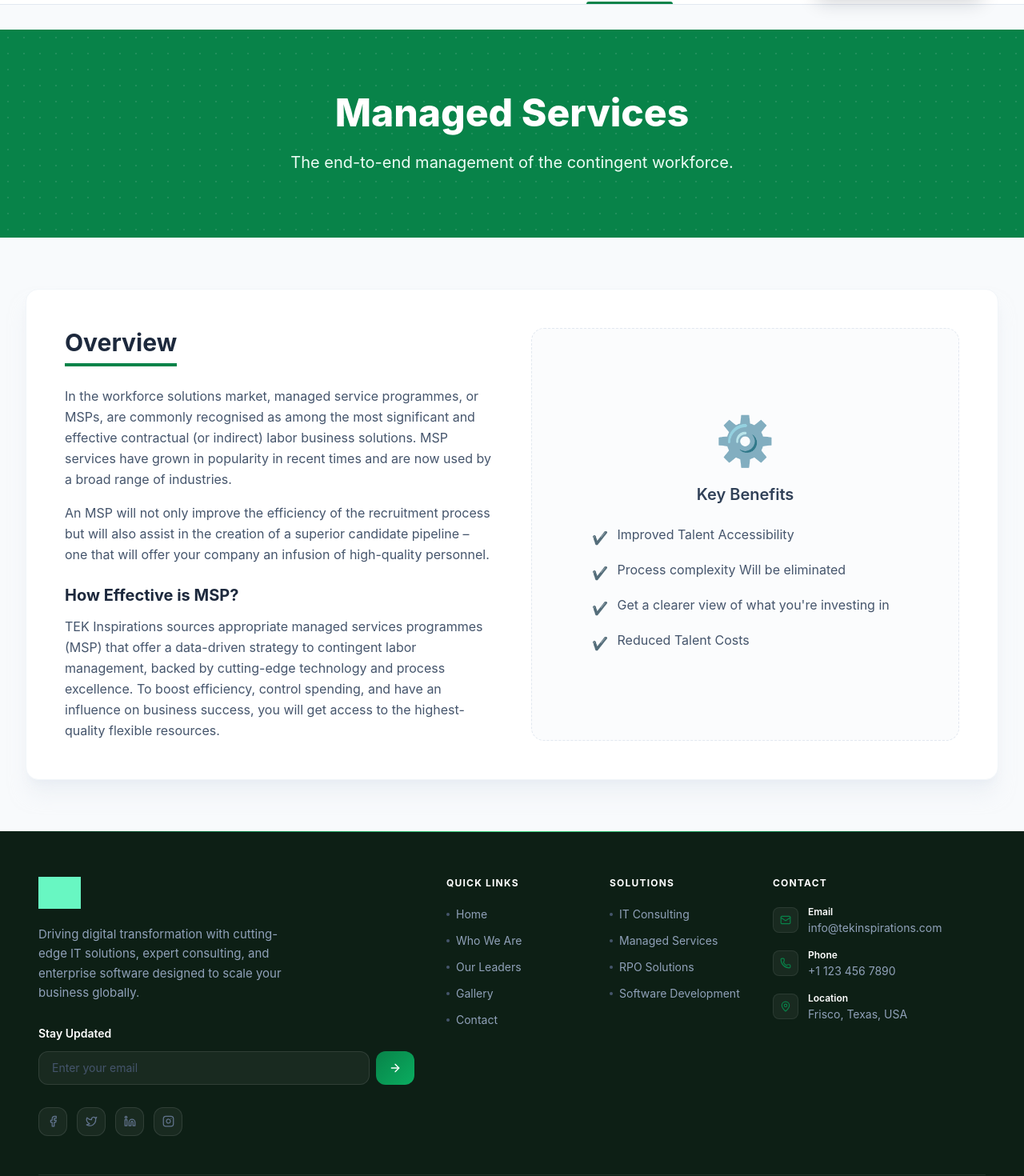
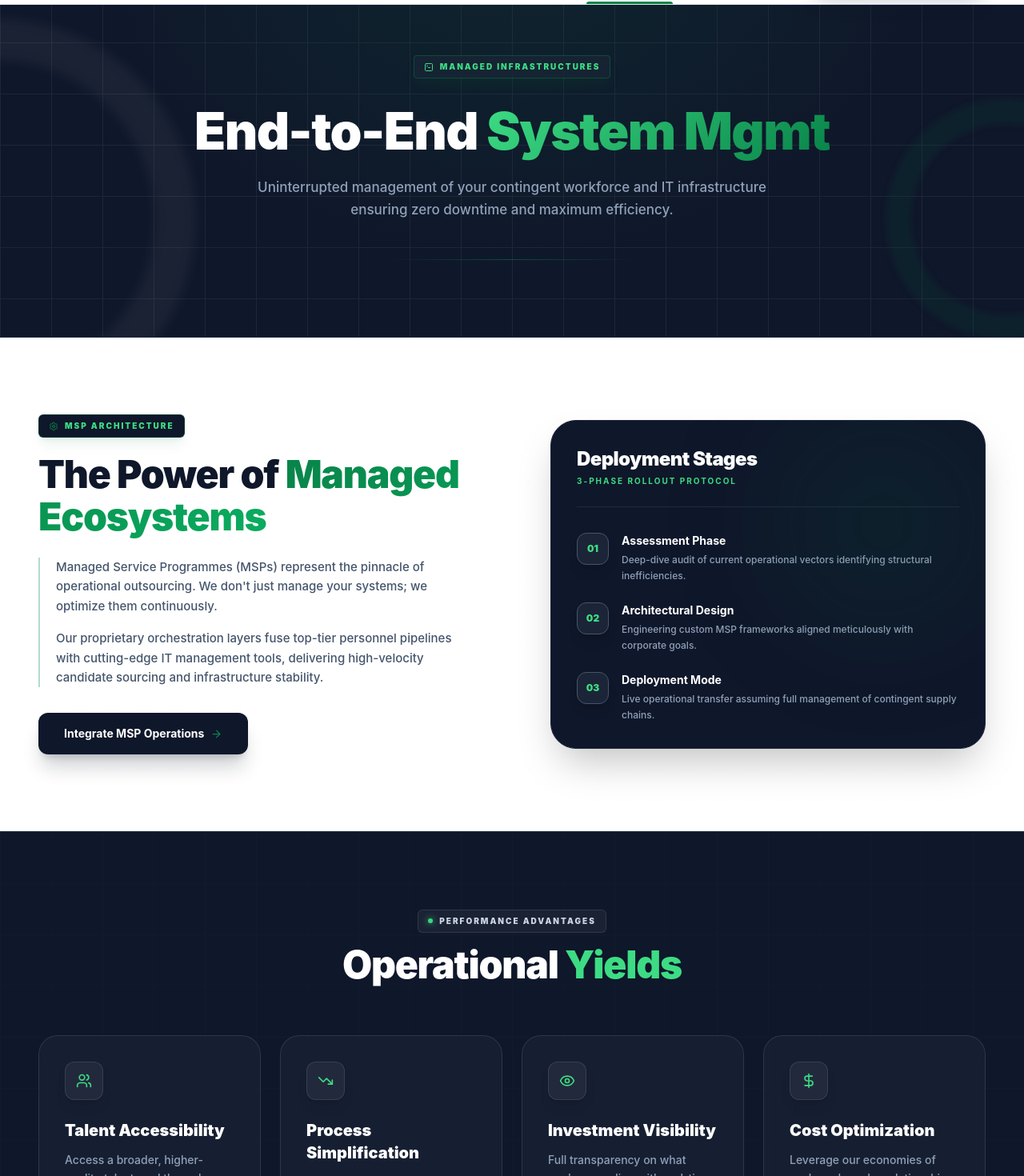
Before and after one commit to anupchauhanak6/tek-inspirations-llc, a React (Vite) app in the folder frontend/: page /our-solutions/managed-services in a window 1280 px wide. Shown: the part 75-1545 px from the top of the page at 80% size. Built offline with nearby package versions, Linux system fonts and the light colour scheme; grey boxes are pictures that could not be loaded.

Commit message:
feat: add new frontend pages and centralized app routing configuration

```diff
--- a/frontend/src/pages/ManagedServices.jsx
+++ b/frontend/src/pages/ManagedServices.jsx
@@ -1,89 +1,119 @@
 import React from "react";
 import { motion } from "framer-motion";
+import { Link } from "react-router-dom";
+import { Settings, TrendingDown, Eye, DollarSign, Users, ArrowRight, ShieldCheck, Database, Zap } from "lucide-react";
+import PageHero from "../components/PageHero";
+
+const benefits = [
+  { icon: Users,       color: "#3ddc84", title: "Talent Accessibility",   desc: "Access a broader, higher-quality talent pool through our proven MSP methodology." },
+  { icon: TrendingDown,color: "#3ddc84", title: "Process Simplification", desc: "We streamline and automate contingent workforce management end-to-end." },
+  { icon: Eye,         color: "#3ddc84", title: "Investment Visibility",  desc: "Full transparency on what you're spending with real-time dashboards." },
+  { icon: DollarSign,  color: "#3ddc84", title: "Cost Optimization",      desc: "Leverage our economies of scale and vendor relationships to lower total cost." },
+];
+
+const howItWorks = [
+  { num: "01", title: "Assessment Phase",   desc: "Deep-dive audit of current operational vectors identifying structural inefficiencies." },
+  { num: "02", title: "Architectural Design",desc: "Engineering custom MSP frameworks aligned meticulously with corporate goals." },
+  { num: "03", title: "Deployment Mode",    desc: "Live operational transfer assuming full management of contingent supply chains." },
+];
 
 function ManagedServices() {
-  const benefits = [
-    "Improved Talent Accessibility",
-    "Process complexity Will be eliminated",
-    "Get a clearer view of what you're investing in",
-    "Reduced Talent Costs",
-  ];
+  return (
+    <div className="min-h-screen bg-[#f8fafc]">
+      <PageHero
+        badge="Managed Infrastructures"
+        title="End-to-End"
+        highlight="System Mgmt"
+        subtitle="Uninterrupted management of your contingent workforce and IT infrastructure ensuring zero downtime and maximum efficiency."
+      />
 
-  return (
-    <div className="min-h-screen bg-slate-50 pt-28 pb-16">
-      {/* Hero Section */}
-      <div className="bg-[#088349] py-20 relative overflow-hidden">
-        <div className="absolute inset-0 opacity-10 bg-[radial-gradient(circle_at_center,white_1px,transparent_1px)] bg-[size:20px_20px]"></div>
-        <div className="max-w-7xl mx-auto px-4 sm:px-6 lg:px-8 relative z-10 text-center">
-          <motion.h1
-            initial={{ opacity: 0, y: -20 }}
-            animate={{ opacity: 1, y: 0 }}
-            transition={{ duration: 0.6 }}
-            className="text-4xl md:text-5xl font-extrabold text-white mb-6"
-          >
-            Managed Services
-          </motion.h1>
-          <motion.p
-            initial={{ opacity: 0, y: 20 }}
-            animate={{ opacity: 1, y: 0 }}
-            transition={{ duration: 0.6, delay: 0.2 }}
-            className="text-lg md:text-xl text-emerald-50 max-w-2xl mx-auto"
-          >
-            The end-to-end management of the contingent workforce.
-          </motion.p>
-        </div>
-      </div>
+      {/* ── Operational Insight ── */}
+      <section className="py-24 bg-white relative overflow-hidden">
+        <div className="absolute inset-0 z-0 opacity-[0.03]" style={{ backgroundImage: "radial-gradient(#088349 1px, transparent 1px)", backgroundSize: "40px 40px" }} />
 
-      {/* Content Section */}
-      <div className="max-w-7xl mx-auto px-4 sm:px-6 lg:px-8 mt-16">
-        <div className="bg-white rounded-2xl shadow-xl shadow-slate-200/50 p-8 md:p-12 border border-slate-100">
-          <div className="grid grid-cols-1 md:grid-cols-2 gap-12 items-center">
-            <div>
-              <h2 className="text-3xl font-bold text-slate-800 mb-6 border-b-4 border-[#088349] inline-block pb-2">
-                Overview
+        <div className="max-w-7xl mx-auto px-6 lg:px-12 relative z-10">
+          <div className="grid grid-cols-1 lg:grid-cols-2 gap-16 lg:gap-24 items-center">
+
+            <motion.div initial={{ opacity: 0, x: -24 }} whileInView={{ opacity: 1, x: 0 }} viewport={{ once: true }} transition={{ duration: 0.6 }}>
+              <div className="inline-flex items-center gap-2 px-3 py-1.5 rounded-md bg-[#0f172a] shadow-lg shadow-[#088349]/10 border border-[#088349]/30 mb-5">
+                <Settings size={12} className="text-[#088349]" />
+                <span className="text-[#3ddc84] text-[10px] font-black uppercase tracking-[0.2em]">MSP Architecture</span>
+              </div>
+              <h2 className="text-3xl lg:text-5xl font-black text-[#0f172a] mb-6 leading-[1.1] tracking-tight">
+                The Power of{" "}
+                <span style={{ background: "linear-gradient(135deg,#088349,#0aad60)", WebkitBackgroundClip: "text", WebkitTextFillColor: "transparent" }}>
+                  Managed Ecosystems
+                </span>
               </h2>
-              <p className="text-slate-600 leading-relaxed mb-4">
-                In the workforce solutions market, managed service programmes,
-                or MSPs, are commonly recognised as among the most significant
-                and effective contractual (or indirect) labor business
-                solutions. MSP services have grown in popularity in recent times
-                and are now used by a broad range of industries.
-              </p>
-              <p className="text-slate-600 leading-relaxed mb-4">
-                An MSP will not only improve the efficiency of the recruitment
-                process but will also assist in the creation of a superior
-                candidate pipeline – one that will offer your company an
-                infusion of high-quality personnel.
-              </p>
-              <h3 className="text-xl font-bold text-slate-800 mb-3 mt-6">
-                How Effective is MSP?
-              </h3>
-              <p className="text-slate-600 leading-relaxed">
-                TEK Inspirations sources appropriate managed services programmes
-                (MSP) that offer a data-driven strategy to contingent labor
-                management, backed by cutting-edge technology and process
-                excellence. To boost efficiency, control spending, and have an
-                influence on business success, you will get access to the
-                highest-quality flexible resources.
-              </p>
-            </div>
-            <div className="flex justify-center flex-col items-center p-10 bg-slate-50/50 rounded-2xl border border-dashed border-slate-200 h-full">
-              <span className="text-6xl mb-4">⚙️</span>
-              <h3 className="text-xl font-semibold text-slate-700 mt-2 text-center">
-                Key Benefits
-              </h3>
-              <ul className="mt-6 space-y-4 text-left w-full max-w-sm">
-                {benefits.map((benefit, i) => (
-                  <li key={i} className="flex items-start text-slate-600">
-                    <span className="text-[#088349] mr-3 mt-1">✔</span>
-                    <span>{benefit}</span>
-                  </li>
-                ))}
-              </ul>
-            </div>
+              <div className="space-y-4 text-slate-600 leading-relaxed text-[15px] font-medium border-l-2 border-[#088349]/30 pl-5 mb-8">
+                <p>Managed Service Programmes (MSPs) represent the pinnacle of operational outsourcing. We don't just manage your systems; we optimize them continuously.</p>
+                <p>Our proprietary orchestration layers fuse top-tier personnel pipelines with cutting-edge IT management tools, delivering high-velocity candidate sourcing and infrastructure stability.</p>
+              </div>
+              <Link to="/contact" className="inline-flex items-center gap-2 px-8 py-4 rounded-xl bg-[#0f172a] hover:bg-[#1e293b] text-white font-bold text-sm transition-all duration-300 shadow-xl shadow-[#0f172a]/20 hover:-translate-y-0.5 group">
+                Integrate MSP Operations <ArrowRight size={15} className="text-[#088349] group-hover:translate-x-1 transition-transform" />
+              </Link>
+            </motion.div>
+
+            <motion.div initial={{ opacity: 0, x: 24 }} whileInView={{ opacity: 1, x: 0 }} viewport={{ once: true }} transition={{ duration: 0.6, delay: 0.1 }}>
+              <div className="bg-[#0f172a] rounded-[2rem] border border-slate-800 shadow-2xl p-8 relative overflow-hidden">
+                <div className="absolute top-0 right-0 w-64 h-64 bg-[#088349]/10 rounded-full blur-[80px] pointer-events-none" />
+
+                <div className="mb-8 pb-6 border-b border-slate-700/50">
+                  <p className="font-black text-white text-2xl tracking-tight mb-1">Deployment Stages</p>
+                  <p className="text-[#3ddc84] text-[10px] font-bold uppercase tracking-[0.2em]">3-Phase Rollout Protocol</p>
+                </div>
+
+                <div className="space-y-6">
+                  {howItWorks.map(({ num, title, desc }) => (
+                    <div key={num} className="flex items-start gap-4 group">
+                      <div className="w-10 h-10 rounded-xl bg-[#1e293b]/80 border border-slate-600 shadow-lg flex items-center justify-center shrink-0 group-hover:border-[#088349]/50 transition-colors">
+                        <span className="text-[#3ddc84] font-black text-xs">{num}</span>
+                      </div>
+                      <div>
+                        <p className="font-bold text-white text-sm mb-1">{title}</p>
+                        <p className="text-slate-400 text-xs font-medium leading-relaxed">{desc}</p>
+                      </div>
+                    </div>
+                  ))}
+                </div>
+              </div>
+            </motion.div>
           </div>
         </div>
-      </div>
+      </section>
+
+      {/* ── Key Indicators / Benefits ── */}
+      <section className="py-24 bg-[#0f172a] relative border-t border-slate-800">
+        <div className="absolute inset-0 z-0 opacity-10 mix-blend-overlay" style={{ backgroundImage: "linear-gradient(#ffffff 1px, transparent 1px), linear-gradient(90deg, #ffffff 1px, transparent 1px)", backgroundSize: "64px 64px" }} />
+
+        <div className="max-w-7xl mx-auto px-6 lg:px-12 relative z-10">
+          <div className="text-center mb-16">
+            <div className="inline-flex items-center gap-2 px-3 py-1.5 rounded-md bg-white/5 border border-white/10 mb-4 backdrop-blur-md">
+              <span className="w-1.5 h-1.5 bg-[#3ddc84] rounded-full animate-pulse shadow-[0_0_8px_#3ddc84]" />
+              <span className="text-slate-300 text-[10px] font-black uppercase tracking-[0.2em]">Performance Advantages</span>
+            </div>
+            <h2 className="text-3xl lg:text-5xl font-black text-white mb-4 tracking-tight">
+              Operational <span className="text-[#3ddc84]">Yields</span>
+            </h2>
+          </div>
+
+          <div className="grid grid-cols-1 md:grid-cols-2 lg:grid-cols-4 gap-6">
+            {benefits.map(({ icon: Icon, title, desc }, i) => (
+              <motion.div key={title}
+                initial={{ opacity: 0, y: 30 }} whileInView={{ opacity: 1, y: 0 }} viewport={{ once: true }} transition={{ duration: 0.5, delay: i * 0.1 }}
+                className="bg-[#1e293b]/50 backdrop-blur-xl border border-white/10 rounded-[1.5rem] p-8 relative overflow-hidden hover:border-[#088349]/50 hover:bg-[#1e293b]/80 transition-all duration-300 group">
+
+                <div className="w-12 h-12 rounded-xl bg-white/5 border border-white/10 flex items-center justify-center mb-6 shadow-lg group-hover:scale-110 group-hover:border-[#088349]/40 transition-transform">
+                  <Icon size={20} className="text-[#3ddc84]" strokeWidth={2} />
+                </div>
+
+                <h3 className="text-white font-black text-xl mb-3">{title}</h3>
+                <p className="text-slate-400 text-sm leading-relaxed font-medium">{desc}</p>
+              </motion.div>
+            ))}
+          </div>
+        </div>
+      </section>
     </div>
   );
 }
```
